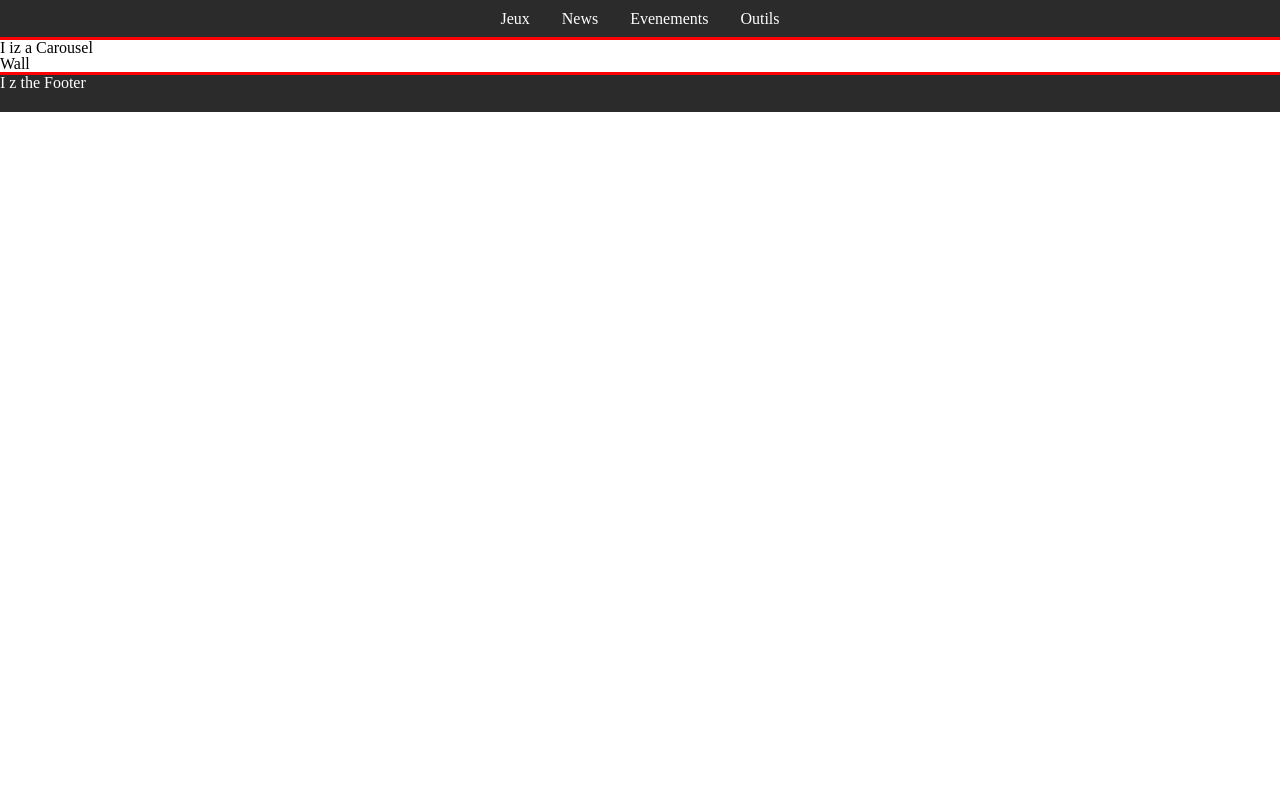
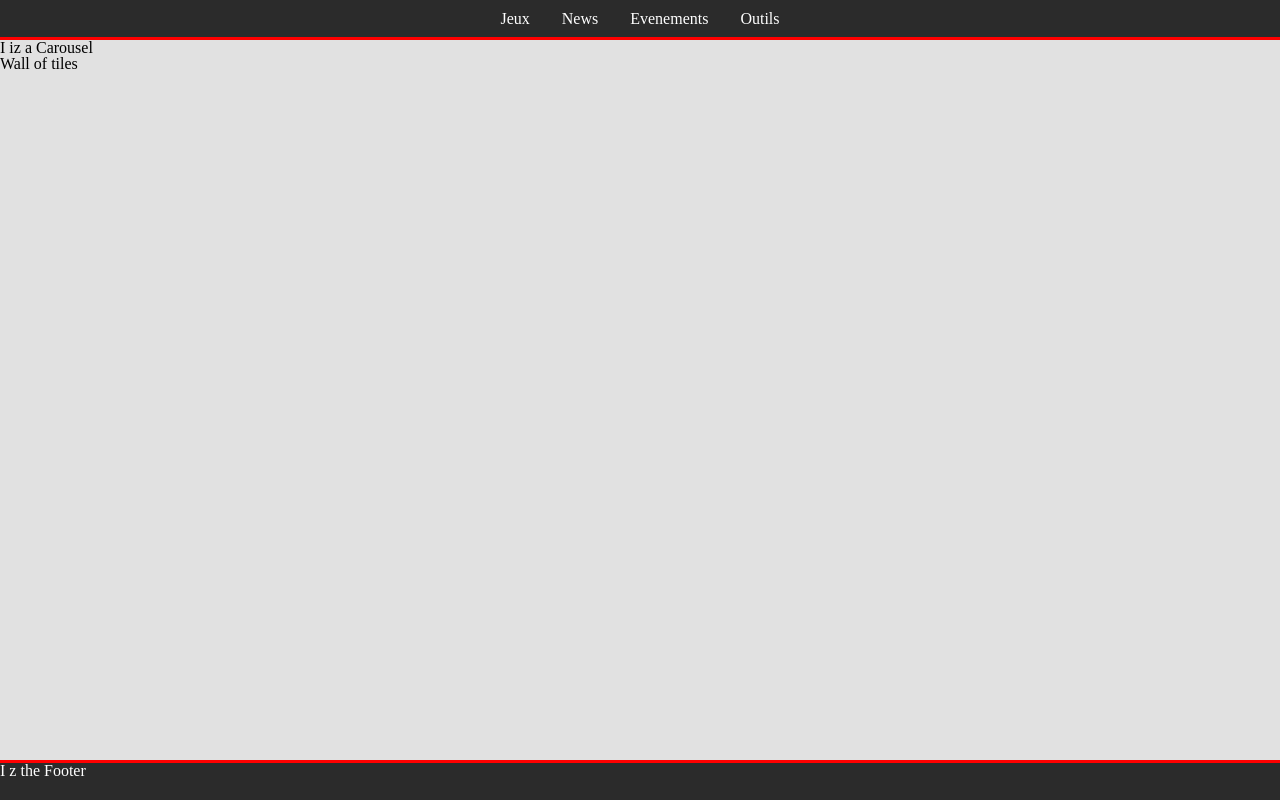
Before and after one commit to LoicBrassart/2203-GameFlix, a React (Vite) app in the folder frontend/: page / in a window 1280 px wide. Built offline with nearby package versions, Linux system fonts and the light colour scheme.

Commit message:
Keeping styling global layout

```diff
--- a/frontend/src/App.jsx
+++ b/frontend/src/App.jsx
@@ -7,8 +7,10 @@ function App() {
   return (
     <SApp>
       <Header />
-      <Carousel />
-      <main>Wall</main>
+      <main>
+        <Carousel />
+        <section>Wall of tiles</section>
+      </main>
       <Footer />
     </SApp>
   );
--- a/frontend/src/style.jsx
+++ b/frontend/src/style.jsx
@@ -1,3 +1,11 @@
 import styled from "styled-components";
 
-export default styled.div``;
+export default styled.div`
+  box-sizing: border-box;
+  min-height: 100vh;
+
+  main {
+    min-height: 90vh;
+    background-color: rgba(225, 225, 225, 1);
+  }
+`;
```
